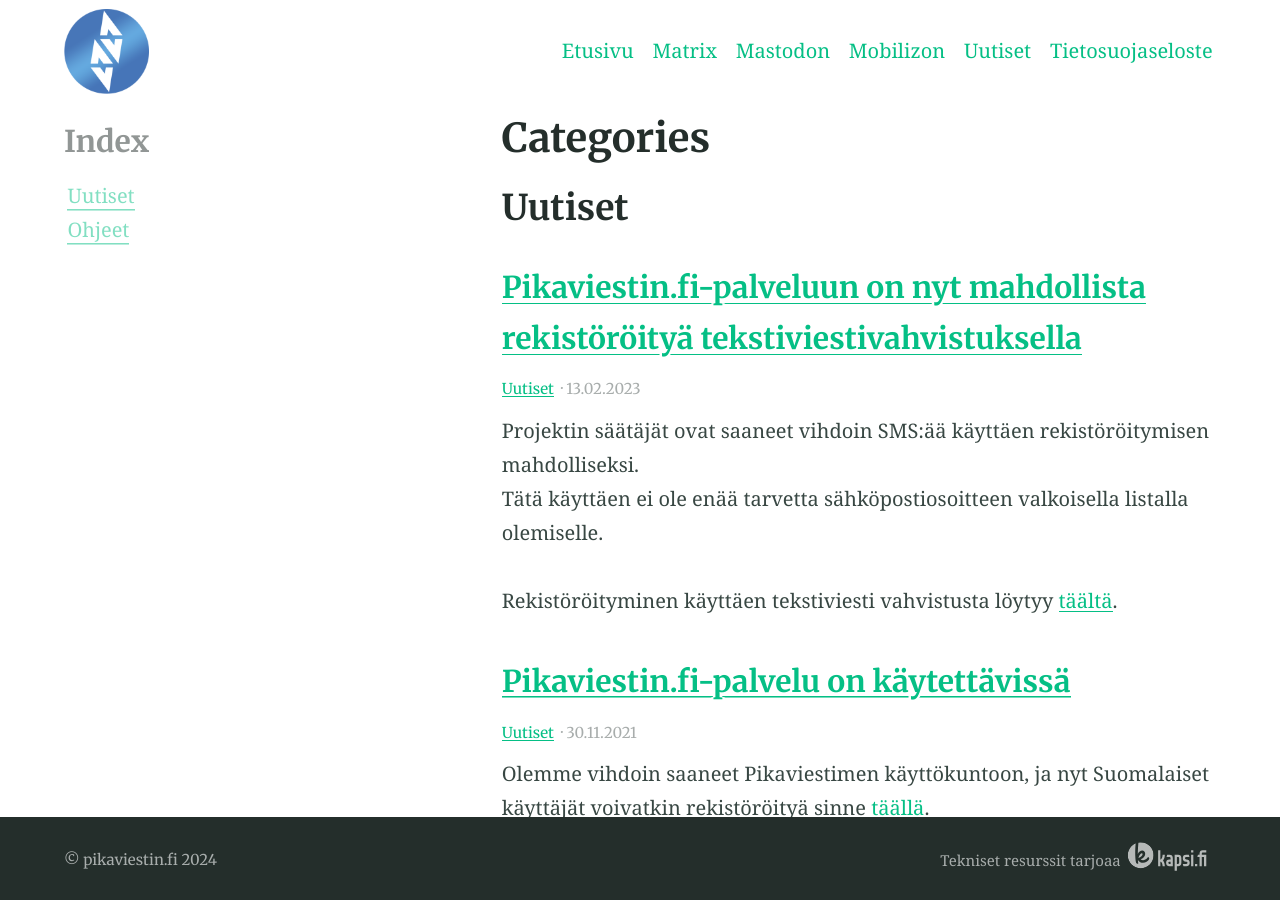
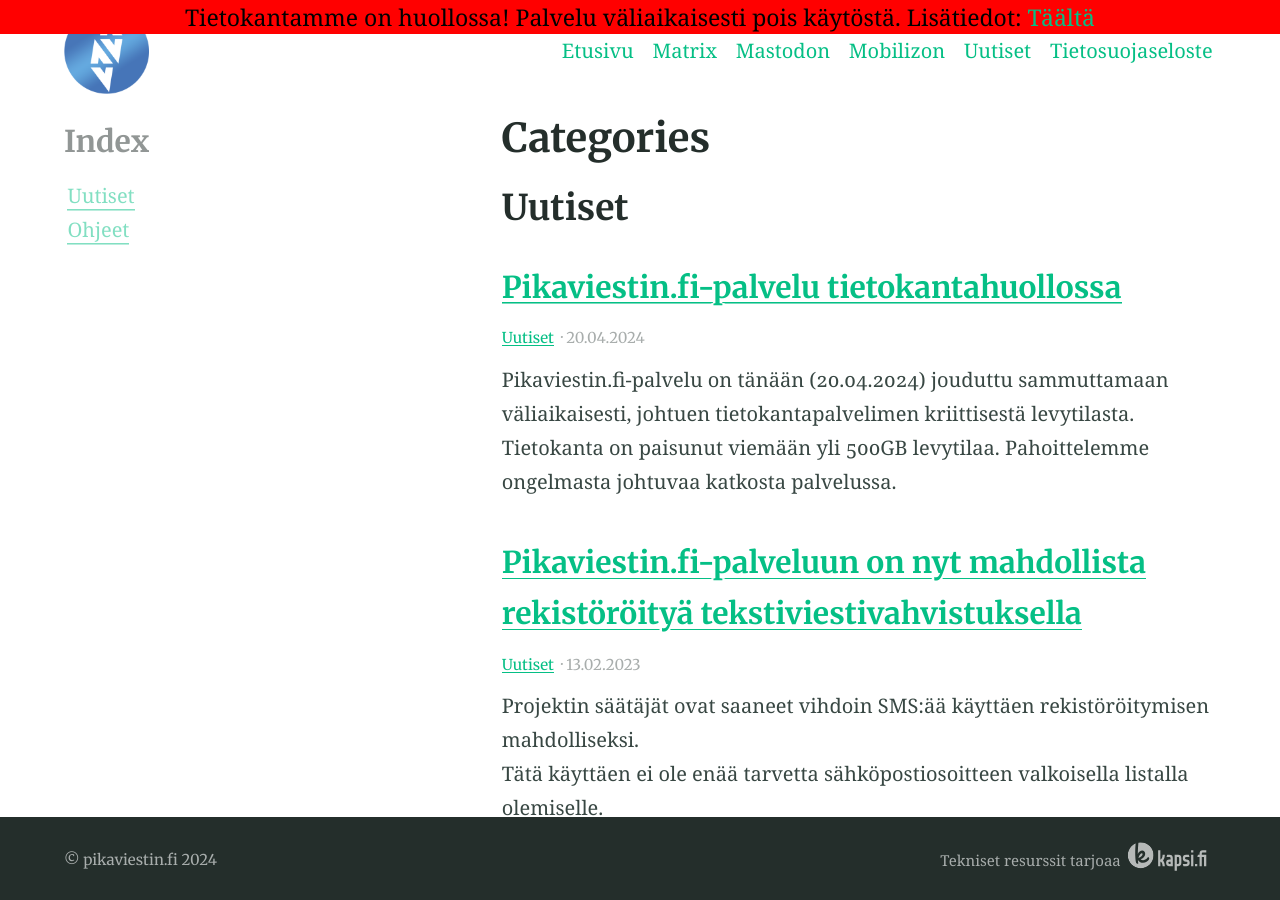
Before and after one commit to pikaviestin/website-www.pikaviestin.fi, a Jekyll site: the page built from categories.md, in a window 1280 px wide and 900 px high. Built offline with Jekyll 4.4.1, drawn with Linux system fonts in a browser that asks for light colours.

Commit message:
Blog: New post regarding situtation today (#16)
* Blogi postaus 20.4 päivän tilanteesta
* Bring back the announcement banner.

```diff
--- a/_includes/site-header.html
+++ b/_includes/site-header.html
@@ -1,7 +1,7 @@
 <header class="header">
-  <!-- <header id="banner">
-    <p>Kapsin palveluissa ongelmia, joten mekin olemme alhaalla! Lisätiedot: https://kapsi.fi</a></p>
-  </header> -->
+   <header id="banner">
+    <p>Tietokantamme on huollossa! Palvelu väliaikaisesti pois käytöstä. Lisätiedot: <a href="/uutiset/2024/04/20/pikaviestin-huollossa/">Täältä</a> </p>
+  </header>
   <div class="container">
     {% if site.logo %}{% include site-logo.html %}{% endif %}
 
--- /dev/null
+++ b/_posts/2024-04-20-pikaviestin-huollossa.md
@@ -0,0 +1,12 @@
+---
+title: Pikaviestin.fi-palvelu tietokantahuollossa
+categories:
+- Uutiset
+---
+
+Pikaviestin.fi-palvelu on tänään (20.04.2024) jouduttu sammuttamaan väliaikaisesti, johtuen tietokantapalvelimen kriittisestä
+levytilasta. Tietokanta on paisunut viemään yli 500GB levytilaa. Pahoittelemme ongelmasta johtuvaa katkosta palvelussa.
+
+<!-- more -->
+
+Tilanne klo 22.24: Tietokantaa siirretään toiselle palvelimelle, mutta sen koosta, johtuen tässä menee vielä useampi tunti.
```
